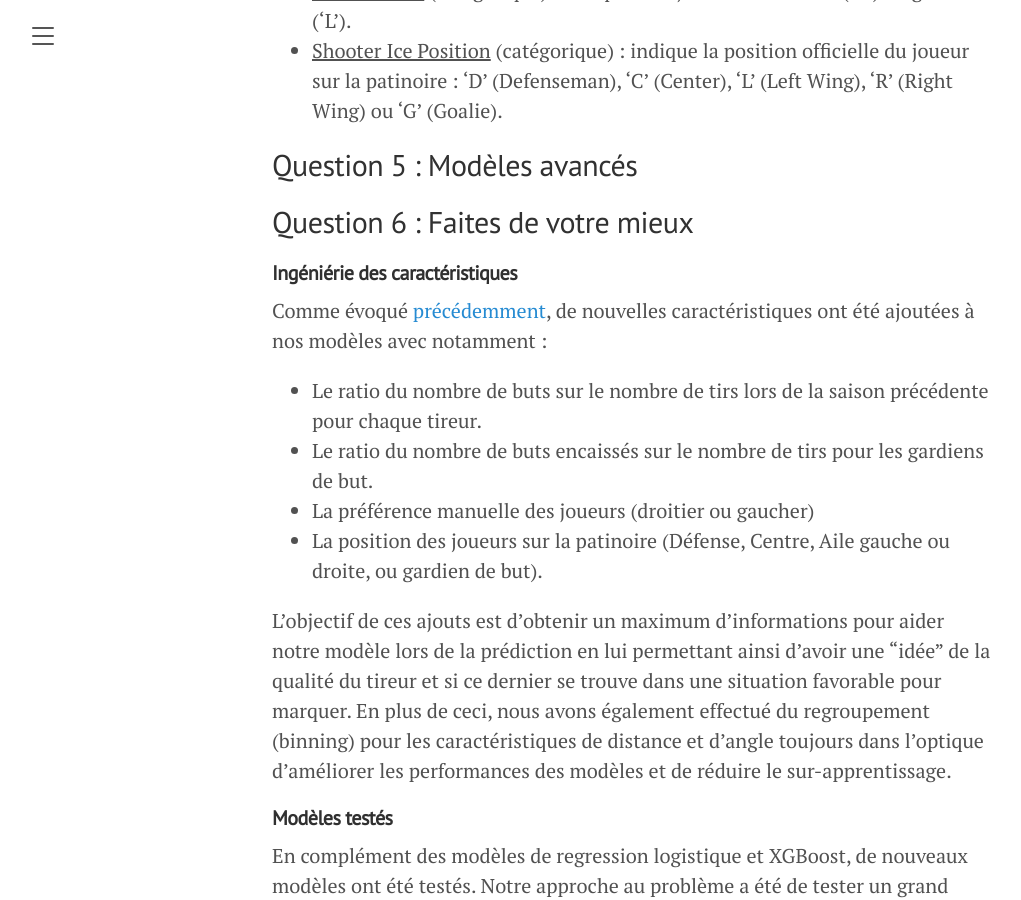
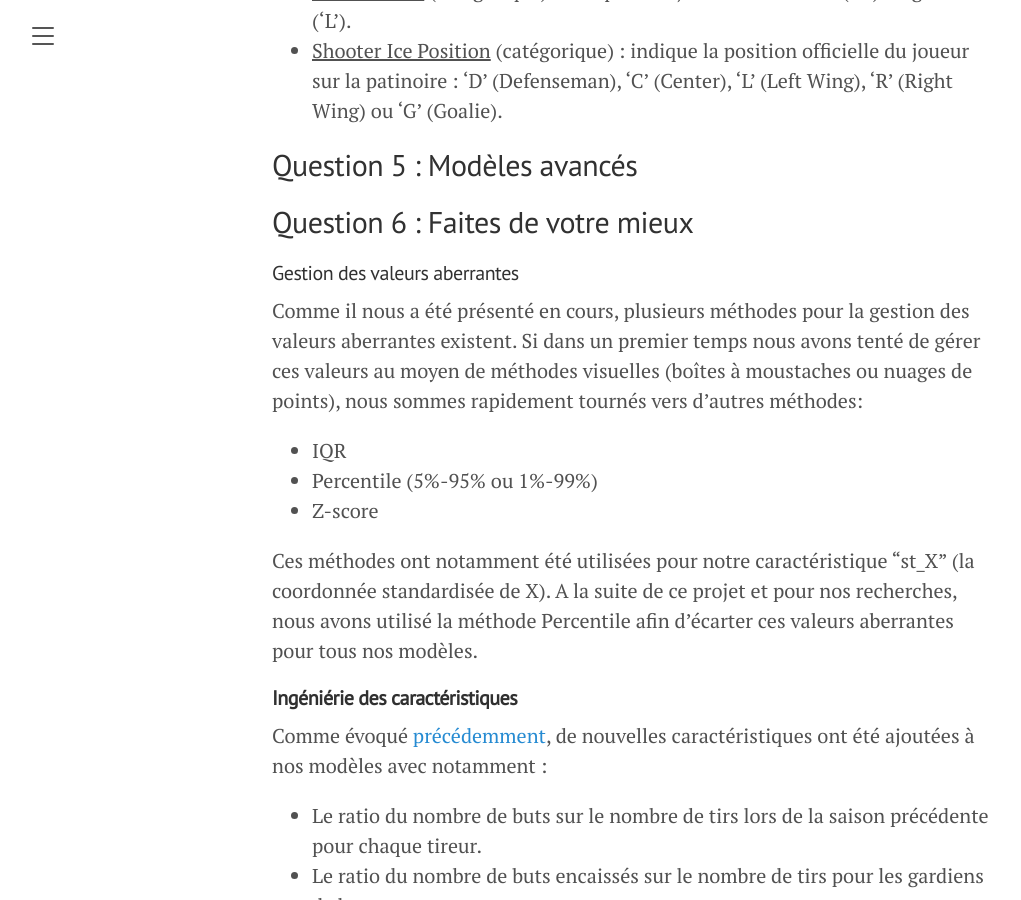
Before and after one commit to AlainFidahoussen/IFT6758-A2022-G08, a Jekyll site: the page built from blogpost/_posts/2022-11-18-milestone-2.md, in a window 1280 px wide and 900 px high, scrolled down 8287 px. Shown: the whole window, without its empty margins (8-1029 px from the left). Built offline with Jekyll 4.4.1, drawn with Linux system fonts in a browser that asks for light colours.

Commit message:
Add files via upload

```diff
--- a/blogpost/_posts/2022-11-18-milestone-2.md
+++ b/blogpost/_posts/2022-11-18-milestone-2.md
@@ -218,6 +218,14 @@
 
 ## Question 6 : Faites de votre mieux
 
+#### Gestion des valeurs aberrantes
+Comme il nous a été présenté en cours, plusieurs méthodes pour la gestion des valeurs aberrantes existent. Si dans un premier temps nous avons tenté de gérer ces valeurs au moyen de méthodes visuelles (boîtes à moustaches ou nuages de points), nous sommes rapidement tournés vers d'autres méthodes:
+- IQR
+- Percentile (5%-95% ou 1%-99%)
+- Z-score
+
+Ces méthodes ont notamment été utilisées pour notre caractéristique "st_X" (la coordonnée standardisée de X). A la suite de ce projet et pour nos recherches, nous avons utilisé la méthode Percentile afin d'écarter ces valeurs aberrantes pour tous nos modèles.
+
 #### **Ingéniérie des caractéristiques**
 Comme évoqué [précédemment](#Q4_FeaturesAdd), de nouvelles caractéristiques ont été ajoutées à nos modèles avec notamment :
  - Le ratio du nombre de buts sur le nombre de tirs lors de la saison précédente pour chaque
@@ -316,6 +324,8 @@
 Il est également intéressant d'observer que le modèle MLP se révèle mauvais dans cette tâche de prédiction de buts. En effet, les scores les plus faibles ont été obtenus avec ce modèle et ce malgré une multitude d'architectures testées, de diverses fonctions d'activation ainsi que de régularisation. Ajoutons le temps d'entraînement particulièrement important face aux autres modèles et pour de piètres améliorations de nos métriques.
 Finalement, une multitude de modèles combinée à de nombreuses sélections de caractéristiques et de combinaisons d'hyperparamètres a été testée et à titre comparatif, un modèle Random Forest sans aucune sélection de caractéristiques a alors été implémenté. De manière surprenante, ce modèle s'est avéré être le plus performant de tous.
 
+
+
 #### **Graphiques des meilleurs modèles, non calibrés**
 <div style="display:flex">
      <div style="flex:1;padding-right:10px;">
```
